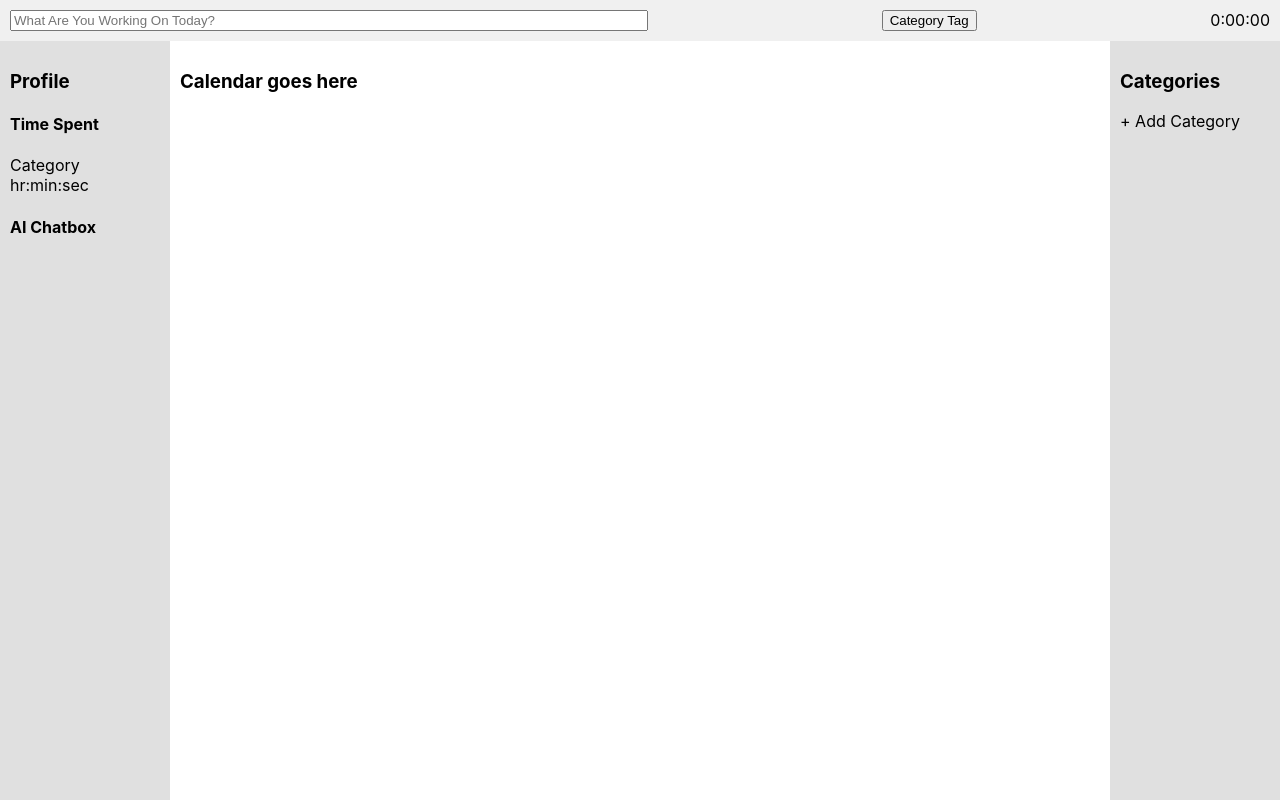
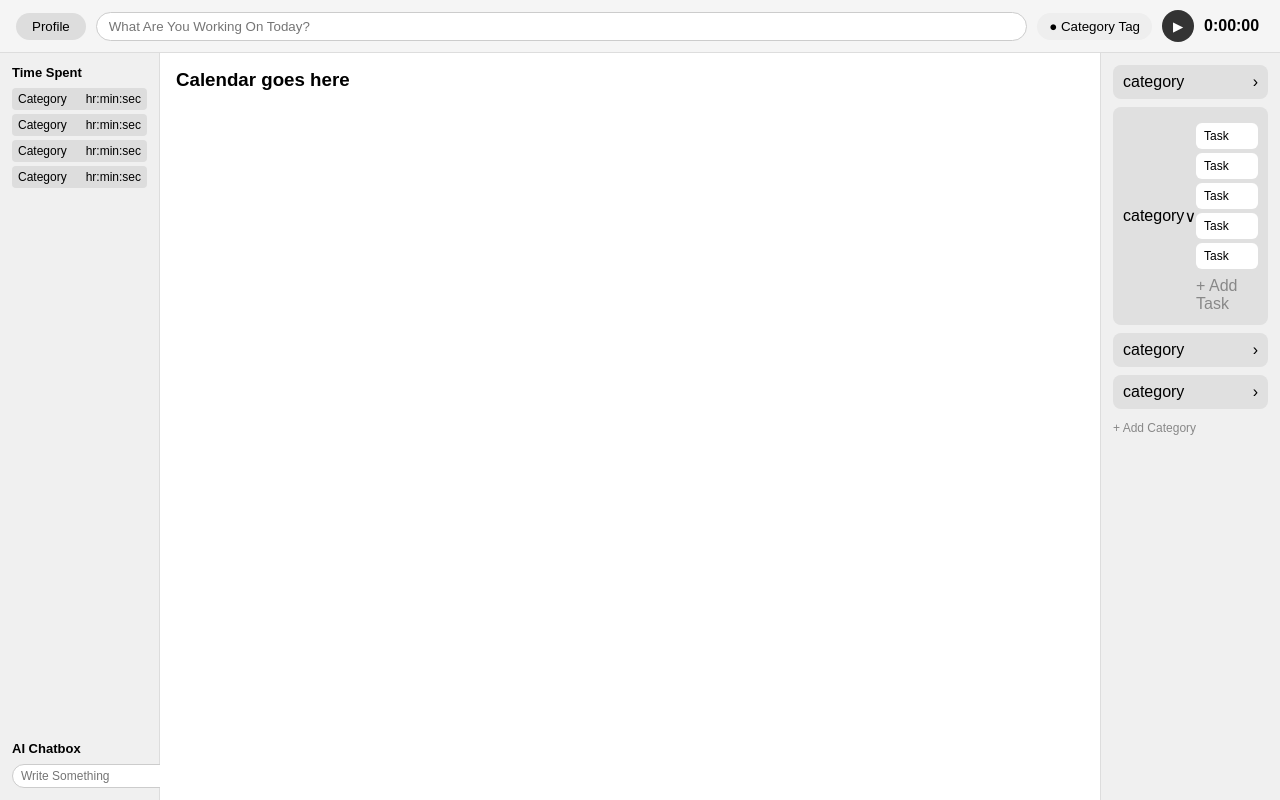
Before and after one commit to nyaron04/Tech-Trek-26, a React (Create React App) app in the folder frontend/: page / in a window 1280 px wide. Built offline with nearby package versions, Linux system fonts and the light colour scheme.

Commit message:
add dashboard layout and styles

```diff
--- /dev/null
+++ b/frontend/src/pages/Dashboard.css
@@ -0,0 +1,175 @@
+* {
+  margin: 0;
+  padding: 0;
+  box-sizing: border-box;
+}
+
+.dashboard {
+  display: flex;
+  flex-direction: column;
+  height: 100vh;
+  font-family: sans-serif;
+}
+
+.topbar {
+  display: flex;
+  align-items: center;
+  gap: 10px;
+  padding: 10px 16px;
+  background: #f5f5f5;
+  border-bottom: 1px solid #ddd;
+}
+
+.profile-btn {
+  background: #ddd;
+  border: none;
+  border-radius: 20px;
+  padding: 6px 16px;
+  cursor: pointer;
+}
+
+.task-input {
+  flex: 1;
+  padding: 6px 12px;
+  border: 1px solid #ccc;
+  border-radius: 20px;
+  outline: none;
+}
+
+.category-tag {
+  background: #eee;
+  border: none;
+  border-radius: 20px;
+  padding: 6px 12px;
+  cursor: pointer;
+}
+
+.play-btn {
+  background: #333;
+  color: white;
+  border: none;
+  border-radius: 50%;
+  width: 32px;
+  height: 32px;
+  cursor: pointer;
+}
+
+.timer {
+  font-weight: bold;
+  min-width: 60px;
+}
+
+.main {
+  display: flex;
+  flex: 1;
+  overflow: hidden;
+}
+
+.left-sidebar {
+  width: 160px;
+  background: #f0f0f0;
+  padding: 12px;
+  display: flex;
+  flex-direction: column;
+  gap: 20px;
+  border-right: 1px solid #ddd;
+}
+
+.time-spent h4, .ai-chatbox h4 {
+  margin-bottom: 8px;
+  font-size: 13px;
+}
+
+.time-row {
+  display: flex;
+  justify-content: space-between;
+  font-size: 12px;
+  background: #ddd;
+  border-radius: 4px;
+  padding: 4px 6px;
+  margin-bottom: 4px;
+}
+
+.ai-chatbox {
+  margin-top: auto;
+}
+
+.chat-input-row {
+  display: flex;
+  gap: 4px;
+}
+
+.chat-input-row input {
+  flex: 1;
+  padding: 4px 8px;
+  border: 1px solid #ccc;
+  border-radius: 12px;
+  font-size: 12px;
+}
+
+.chat-input-row button {
+  background: #333;
+  color: white;
+  border: none;
+  border-radius: 50%;
+  width: 24px;
+  height: 24px;
+  cursor: pointer;
+}
+
+.calendar {
+  flex: 1;
+  padding: 16px;
+  background: white;
+}
+
+.right-sidebar {
+  width: 180px;
+  background: #f0f0f0;
+  padding: 12px;
+  border-left: 1px solid #ddd;
+  display: flex;
+  flex-direction: column;
+  gap: 8px;
+}
+
+.category-item {
+  background: #e0e0e0;
+  border-radius: 8px;
+  padding: 8px 10px;
+  display: flex;
+  justify-content: space-between;
+  align-items: center;
+  cursor: pointer;
+}
+
+.category-item button {
+  background: none;
+  border: none;
+  cursor: pointer;
+  font-size: 16px;
+}
+
+.task-list {
+  display: flex;
+  flex-direction: column;
+  gap: 4px;
+  margin-top: 8px;
+}
+
+.task {
+  background: white;
+  border-radius: 6px;
+  padding: 6px 8px;
+  font-size: 12px;
+}
+
+.add-task, .add-category {
+  background: none;
+  border: none;
+  color: #888;
+  font-size: 12px;
+  cursor: pointer;
+  text-align: left;
+  padding: 4px 0;
+}
--- a/frontend/src/pages/Dashboard.js
+++ b/frontend/src/pages/Dashboard.js
@@ -1,36 +1,58 @@
+import './Dashboard.css';
+
 function Dashboard() {
   return (
-    <div style={{ display: 'flex', flexDirection: 'column', height: '100vh' }}>
-
-      {/* Top Bar */}
-      <div style={{ background: '#f0f0f0', padding: '10px', display: 'flex', justifyContent: 'space-between' }}>
-        <input placeholder="What Are You Working On Today?" style={{ width: '50%' }} />
-        <button>Category Tag</button>
-        <span>0:00:00</span>
+    <div className="dashboard">
+      <div className="topbar">
+        <button className="profile-btn">Profile</button>
+        <input className="task-input" placeholder="What Are You Working On Today?" />
+        <button className="category-tag">● Category Tag</button>
+        <button className="play-btn">▶</button>
+        <span className="timer">0:00:00</span>
       </div>
-
-      {/* Main Content */}
-      <div style={{ display: 'flex', flex: 1 }}>
-
-        {/* Left Sidebar */}
-        <div style={{ width: '150px', background: '#e0e0e0', padding: '10px' }}>
-          <h3>Profile</h3>
-          <h4>Time Spent</h4>
-          <p>Category hr:min:sec</p>
-          <h4>AI Chatbox</h4>
+      <div className="main">
+        <div className="left-sidebar">
+          <div className="time-spent">
+            <h4>Time Spent</h4>
+            <div className="time-row">Category <span>hr:min:sec</span></div>
+            <div className="time-row">Category <span>hr:min:sec</span></div>
+            <div className="time-row">Category <span>hr:min:sec</span></div>
+            <div className="time-row">Category <span>hr:min:sec</span></div>
+          </div>
+          <div className="ai-chatbox">
+            <h4>AI Chatbox</h4>
+            <div className="chat-input-row">
+              <input placeholder="Write Something" />
+              <button>↑</button>
+            </div>
+          </div>
         </div>
-
-        {/* Calendar */}
-        <div style={{ flex: 1, background: '#fff', padding: '10px' }}>
+        <div className="calendar">
           <h3>Calendar goes here</h3>
         </div>
-
-        {/* Right Sidebar */}
-        <div style={{ width: '150px', background: '#e0e0e0', padding: '10px' }}>
-          <h3>Categories</h3>
-          <p>+ Add Category</p>
+        <div className="right-sidebar">
+          <div className="category-item">
+            <span>category</span><button>›</button>
+          </div>
+          <div className="category-item">
+            <span>category</span><button>∨</button>
+            <div className="task-list">
+              <div className="task">Task</div>
+              <div className="task">Task</div>
+              <div className="task">Task</div>
+              <div className="task">Task</div>
+              <div className="task">Task</div>
+              <button className="add-task">+ Add Task</button>
+            </div>
+          </div>
+          <div className="category-item">
+            <span>category</span><button>›</button>
+          </div>
+          <div className="category-item">
+            <span>category</span><button>›</button>
+          </div>
+          <button className="add-category">+ Add Category</button>
         </div>
-
       </div>
     </div>
   );
```
